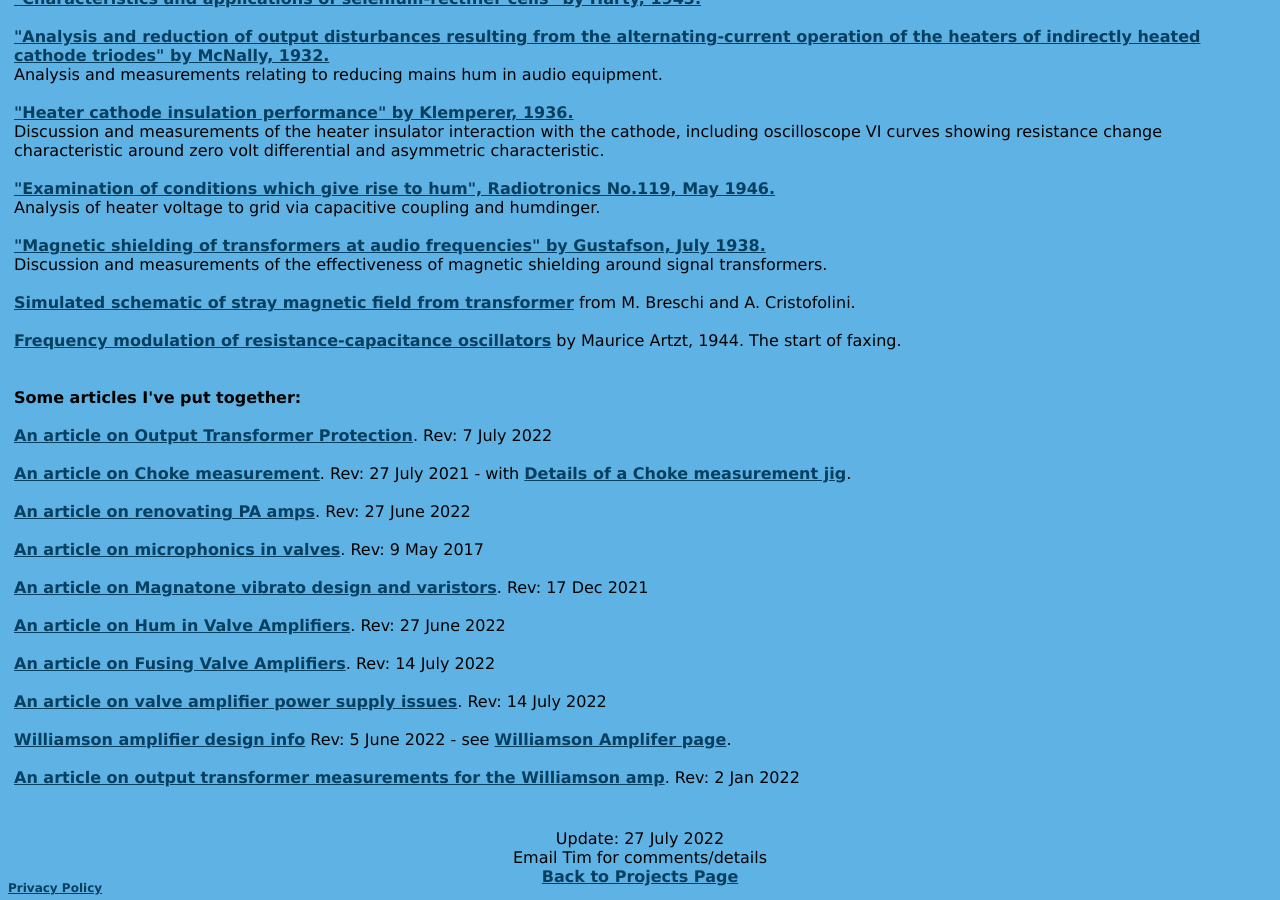
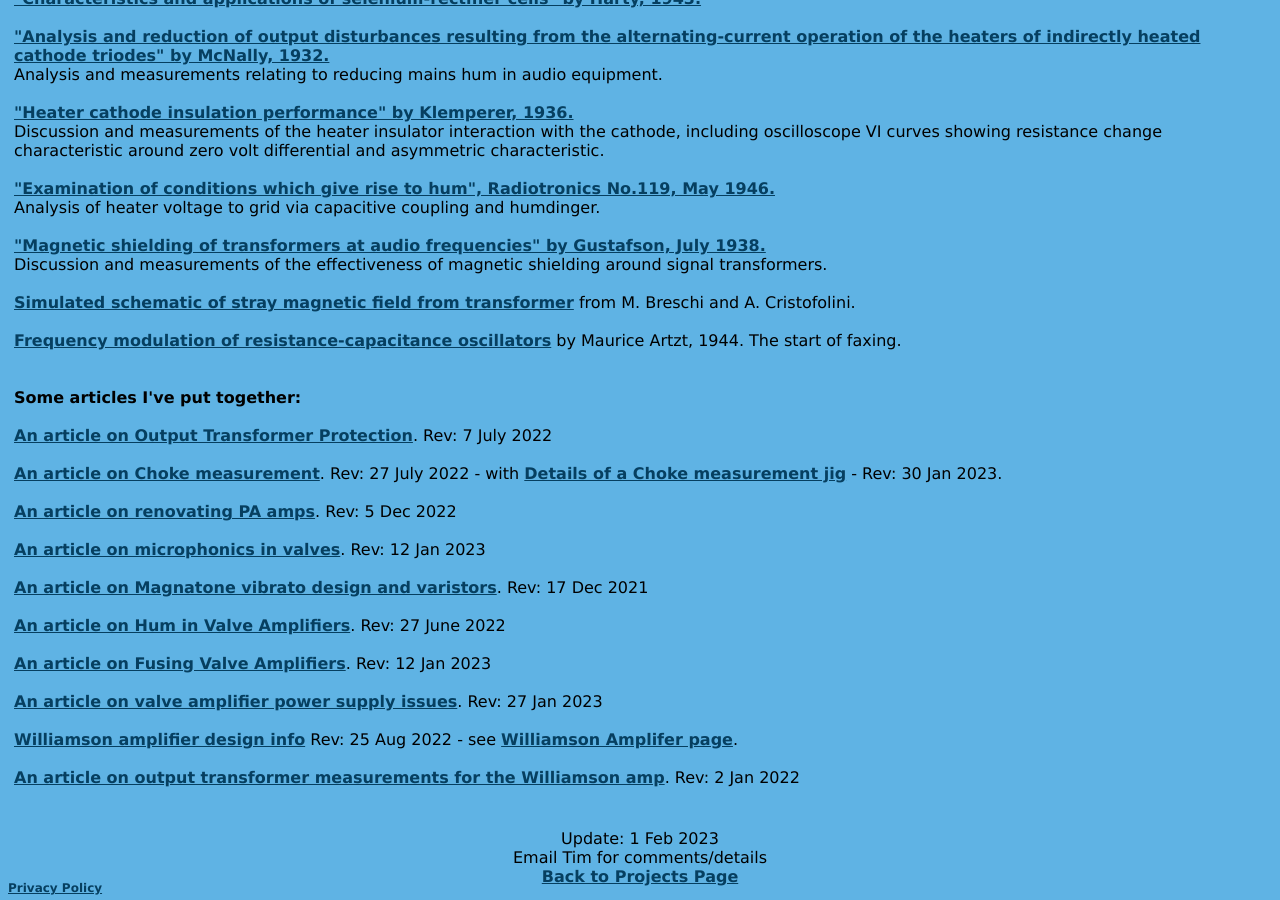
Before and after one commit to michael-robbins/michael-robbins.github.io, a Jekyll site: the page built from projects/Valve Info.html, in a window 1280 px wide and 900 px high, scrolled down 2738 px. Built offline with Jekyll 4.4.1, drawn with Linux system fonts in a browser that asks for light colours.

Commit message:
Update Valve Info.html

```diff
--- a/projects/Valve Info.html
+++ b/projects/Valve Info.html
@@ -202,21 +202,21 @@ layout: default
       <br /><br />
       <a href="/static/Output%20transformer%20protection.pdf">An article on Output Transformer Protection</a>. Rev: 7 July 2022
       <br /><br />
-      <a href="/static/Choke measurement.pdf">An article on Choke measurement</a>. Rev: 27 July 2021 - with <a href="/static/Choke measurement jig.pdf">Details of a Choke measurement jig</a>.
+      <a href="/static/Choke measurement.pdf">An article on Choke measurement</a>. Rev: 27 July 2022 - with <a href="/static/Choke measurement jig.pdf">Details of a Choke measurement jig</a> - Rev: 30 Jan 2023.
       <br /><br />
-      <a href="/static/Renovating PA amps.pdf">An article on renovating PA amps</a>. Rev: 27 June 2022
+      <a href="/static/Renovating PA amps.pdf">An article on renovating PA amps</a>. Rev: 5 Dec 2022
       <br /><br />
-      <a href="/static/Microphonics in valves.pdf">An article on microphonics in valves</a>. Rev: 9 May 2017
+      <a href="/static/Microphonics in valves.pdf">An article on microphonics in valves</a>. Rev: 12 Jan 2023
       <br /><br />
       <a href="/static/Magnatone vibrato design.pdf">An article on Magnatone vibrato design and varistors</a>. Rev: 17 Dec 2021
       <br /><br />
       <a href="/static/Hum article.pdf">An article on Hum in Valve Amplifiers</a>. Rev: 27 June 2022
       <br /><br />
-      <a href="/static/Valve amp fusing.pdf">An article on Fusing Valve Amplifiers</a>. Rev: 14 July 2022
+      <a href="/static/Valve amp fusing.pdf">An article on Fusing Valve Amplifiers</a>. Rev: 12 Jan 2023
       <br /><br />
-      <a href="/static/Power%20supply%20issues%20for%20tube%20amps.pdf">An article on valve amplifier power supply issues</a>. Rev: 14 July 2022
+      <a href="/static/Power%20supply%20issues%20for%20tube%20amps.pdf">An article on valve amplifier power supply issues</a>. Rev: 27 Jan 2023
       <br /><br />
-      <a href="/static/Williamson design info.pdf">Williamson amplifier design info</a> Rev: 5 June 2022 - see <a href="/projects/Williamson.html">Williamson Amplifer page</a>.
+      <a href="/static/Williamson design info.pdf">Williamson amplifier design info</a> Rev: 25 Aug 2022 - see <a href="/projects/Williamson.html">Williamson Amplifer page</a>.
       <br /><br />
        <a href="/static/Williamson%20output%20transformer%20measurements.pdf">An article on output transformer measurements for the Williamson amp</a>. Rev: 2 Jan 2022
       <br /><br />
@@ -225,7 +225,7 @@ layout: default
   </tr>
   <tr>
     <td align="center">
-      Update: 27 July 2022
+      Update: 1 Feb 2023
       <br />
       Email Tim for comments/details
       <br/>
```
